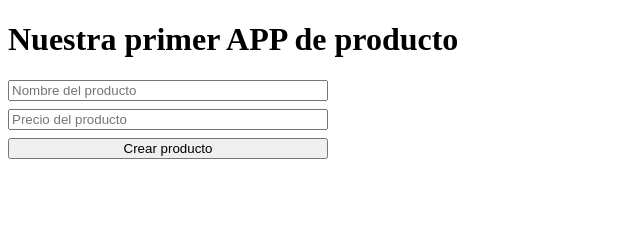
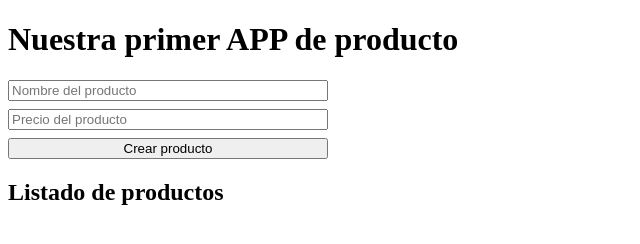
Before and after one commit to Nordiko08/stock-app, a website: page public/index.html in a window 1280 px wide. Shown: the whole page, without its empty margins (0-640 px from the left). Drawn offline with Linux system fonts and the light colour scheme.

Commit message:
Nuevo commit con PPT

```diff
--- a/public/index.html
+++ b/public/index.html
@@ -14,6 +14,8 @@
        <input type="text" id="productName" placeholder="Nombre del producto">
        <input type="number" id="productPrice" placeholder="Precio del producto">
        <button>Crear producto</button>
+
+       <h2>Listado de productos</h2>
     </div>
 </body>
 </html>
```
Also changed, not shown: 1 other file.
